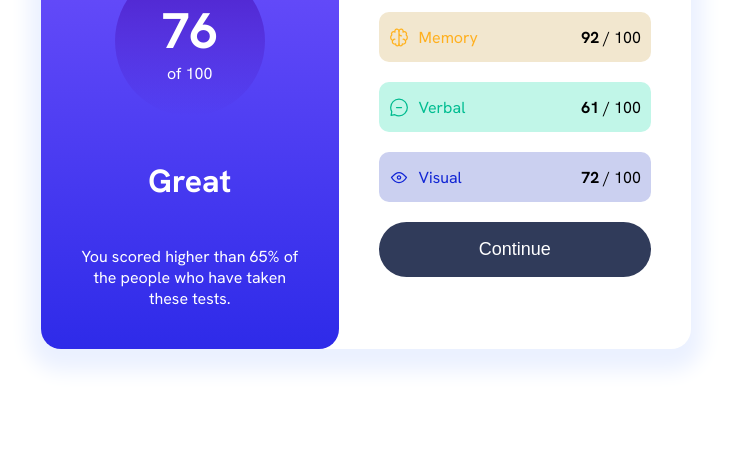
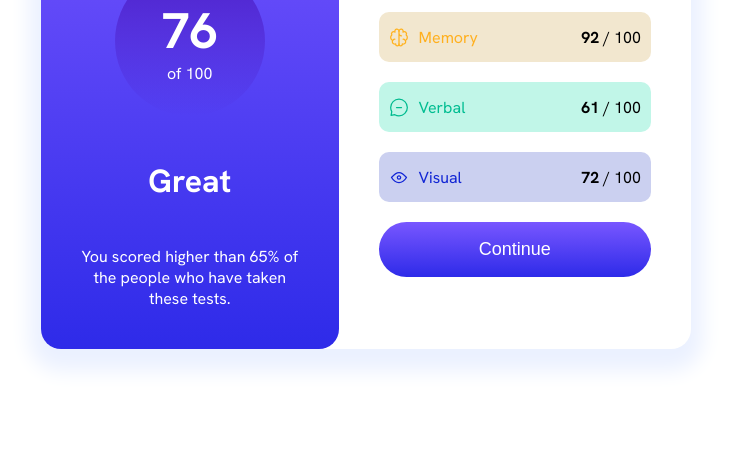
Before and after one commit to DevDiones/Results-summary-component, a plain HTML site: page index.html in a window 1280 px wide. In both pictures the pointer is over the button "Continue". Shown: the part 261-717 px from the top of the page, without its empty margins (274-1005 px from the left). Drawn offline with Linux system fonts and the light colour scheme.

Commit message:
Add button hover effect

```diff
--- a/style.css
+++ b/style.css
@@ -190,6 +190,11 @@ body{
     border: none;
     color: var(--White);
 }
+
+.cta:active, .cta:hover{
+    background: linear-gradient(to bottom,var(--Light-slate-blue), var(--Light-royal-blue));
+}
+
 .attribution {
     font-size: 11px;
     text-align: center;
```
